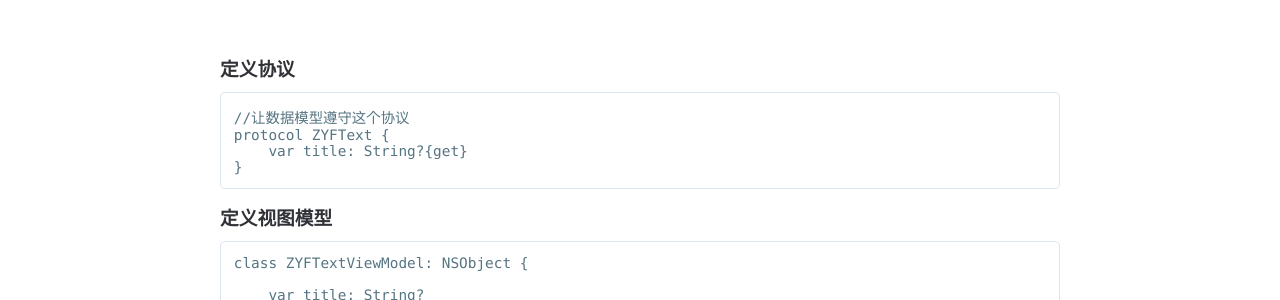
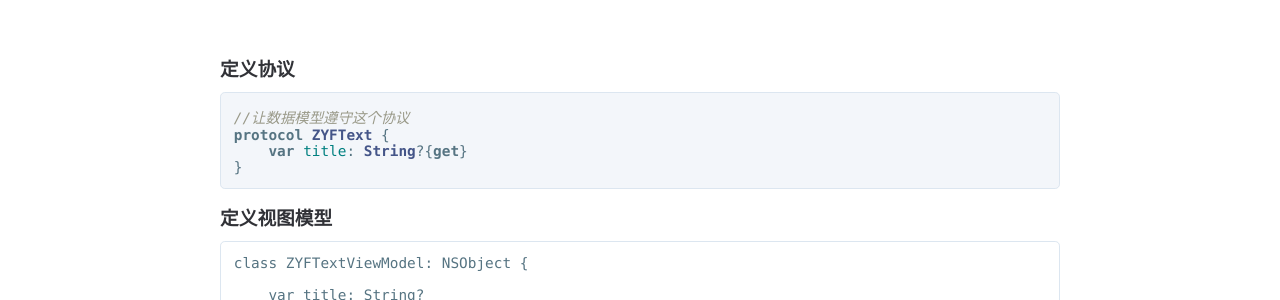
Before and after one commit to zyfilife/zyfilife.github.io, a Jekyll site: the page built from _posts/2018-01-27-数据模型转视图模型.md, in a window 1280 px wide and 900 px high, scrolled down 450 px. Shown: the part 150-450 px from the top of the window. Built offline with Jekyll 4.4.1, drawn with Linux system fonts in a browser that asks for light colours; our own code applies the rules of GitHub Pages for plain Markdown files; comment, search, counter and statistics services are not loaded.

Commit message:
代码高亮

````diff
--- a/_posts/2018-01-27-数据模型转视图模型.md
+++ b/_posts/2018-01-27-数据模型转视图模型.md
@@ -4,12 +4,12 @@ summary: 代码设计思路
 ---
 ### 定义协议
 
-```
+{% highlight Swift %}
 //让数据模型遵守这个协议
 protocol ZYFText {
     var title: String?{get}
 }
-```
+{% endhighlight %}
 ### 定义视图模型
 
 ```
````
